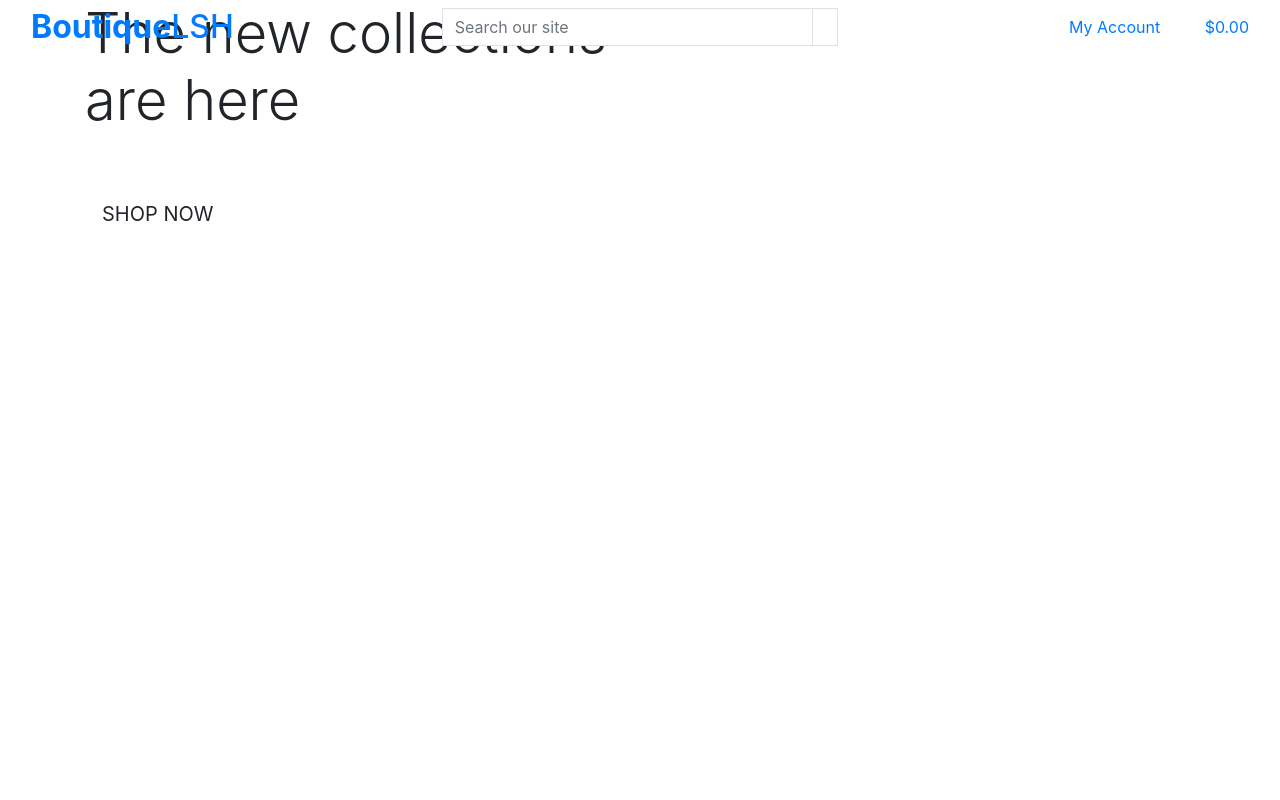
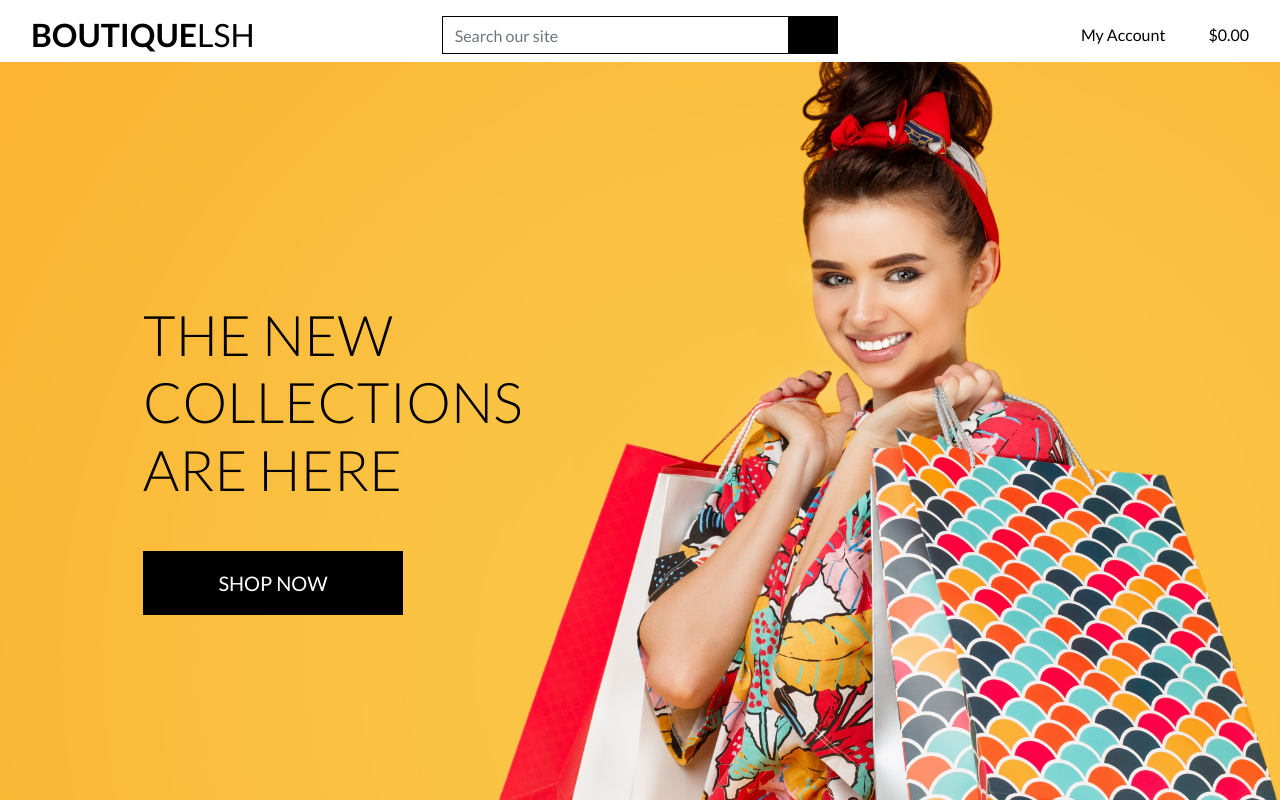
Before and after one commit to Leah1977/boutique_lsh, a Django app: page / in a window 1280 px wide. Run offline with Django 3.2, Linux system fonts and the light colour scheme; some libraries are stand-ins or nearby versions.

Commit message:
completed home page header and css

```diff
--- a/boutique_lsh/settings.py
+++ b/boutique_lsh/settings.py
@@ -148,6 +148,10 @@ USE_TZ = True
 # https://docs.djangoproject.com/en/3.2/howto/static-files/
 
 STATIC_URL = '/static/'
+STATICFILES_DIRS = (os.path.join(BASE_DIR, 'static'),)
+
+MEDIA_URL = '/media/'
+MEDIA_ROOT = os.path.join(BASE_DIR, 'media')
 
 # Default primary key field type
 # https://docs.djangoproject.com/en/3.2/ref/settings/#default-auto-field
--- a/boutique_lsh/urls.py
+++ b/boutique_lsh/urls.py
@@ -15,9 +15,11 @@ Including another URLconf
 """
 from django.contrib import admin
 from django.urls import path, include
+from django.conf import settings
+from django.conf.urls.static import static
 
 urlpatterns = [
     path('admin/', admin.site.urls),
     path('accounts/', include('allauth.urls')),
     path('', include('home.urls')),
-]
+] + static(settings.MEDIA_URL, document_root=settings.MEDIA_ROOT)
--- /dev/null
+++ b/static/css/base.css
@@ -0,0 +1,81 @@
+html {
+    height: 100%;
+}
+
+body {
+    background: url('/media/homepage_background_cropped.jpg') no-repeat center center fixed;
+    background-size: cover;
+    height: calc(100vh - 164px);
+    color: #555;
+    font-family: 'Lato';
+}
+
+/* from Bulma */
+.icon {
+    align-items: center;
+    display: inline-flex;
+    justify-content: center;
+    height: 1.5rem;
+    width: 1.5rem;
+}
+
+.logo-font {
+    text-transform: uppercase;
+}
+
+.main-logo-link {
+    width: fit-content;
+}
+
+.shop-now-button {
+    background: black;
+    color: white;
+    min-width: 260px;
+}
+
+.btn-black {
+    background: black;
+    color: white;
+}
+
+.shop-now-button:hover,
+.shop-now-button:active,
+.shop-now-button:focus,
+.btn-black:hover,
+.btn-black:active,
+.btn-black:focus {
+    background: #222;
+    color: white;
+}
+
+.text-black {
+    color: #000 !important;
+}
+
+.border-black {
+    border: 1px solid black !important;
+}
+
+/* -------------------------------- Media Queries */
+
+/* Slightly larger container on xl screens */
+@media (min-width: 1200px) {
+  .container {
+    max-width: 80%;
+  }
+}
+
+/* fixed top navbar only on medium and up */
+@media (min-width: 992px) {
+    .fixed-top-desktop-only {
+        position: fixed;
+        top: 0;
+        right: 0;
+        left: 0;
+        z-index: 1030;
+    }
+
+    .header-container {
+        padding-top: 164px;
+    }
+}
--- a/templates/base.html
+++ b/templates/base.html
@@ -17,12 +17,17 @@
     {% block corecss %}
     <!-- Bootstrap CSS -->
         <link rel="stylesheet" href="https://stackpath.bootstrapcdn.com/bootstrap/4.4.1/css/bootstrap.min.css" integrity="sha384-Vkoo8x4CGsO3+Hhxv8T/Q5PaXtkKtu6ug5TOeNV6gBiFeWPGFN9MuhOf23Q9Ifjh" crossorigin="anonymous">
+        <link rel="preconnect" href="https://fonts.googleapis.com">
+        <link rel="preconnect" href="https://fonts.gstatic.com" crossorigin>
+        <link href="https://fonts.googleapis.com/css2?family=Lato:ital,wght@0,100;0,300;0,400;0,700;0,900;1,100;1,300;1,400;1,700;1,900&display=swap" rel="stylesheet">
+        <link rel="stylesheet" href="{% static 'css/base.css' %}"
     {% endblock %}
 
     {% block extra_css %}
     {% endblock %}
 
     {% block corejs %}
+      <script src="https://kit.fontawesome.com/327423f68a.js" crossorigin="anonymous"></script>
       <!-- Optional JavaScript -->
       <!-- jQuery first, then Popper.js, then Bootstrap JS -->
       <script src="https://code.jquery.com/jquery-3.4.1.slim.min.js" integrity="sha384-J6qa4849blE2+poT4WnyKhv5vZF5SrPo0iEjwBvKU7imGFAV0wwj1yYfoRSJoZ+n" crossorigin="anonymous"></script>
@@ -38,7 +43,7 @@
   </head>
   <body>
       <header class="container-fluid fixed-top">
-        <div class="row">
+        <div id = "topnav" class="row bg-white pt-lg-2 d-none d-lg-flex">
           <div class="col-12 col-lg-4 my-auto py-1 py-lg-0 text-center text-lg-left">
             <a href="{% url 'home' %}" class="nav-link main-logo-link">
               <h2 class="logo-font text-black my-0"><strong>Boutique</strong>LSH</h2>
```
Also changed, not shown: media/homepage_background_cropped.jpg (added), 2 other files. Lines whose indentation alone changed are shown as unchanged.
